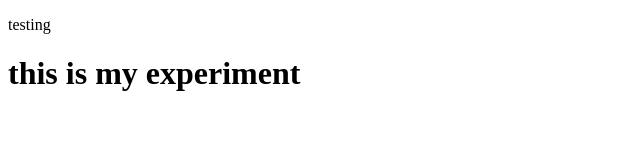
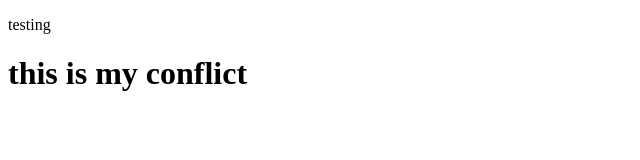
Before and after one commit to batoSae/practice-git, a plain HTML site: page index.html in a window 1280 px wide. Shown: the whole page, without its empty margins (0-640 px from the left). Drawn offline with Linux system fonts and the light colour scheme.

```diff
--- a/index.html
+++ b/index.html
@@ -8,6 +8,6 @@
 </head>
 <body>
     <p>testing</p>
-    <h1>this is my experiment</h1>
+    <h1>this is my conflict</h1>
 </body>
 </html>
```
